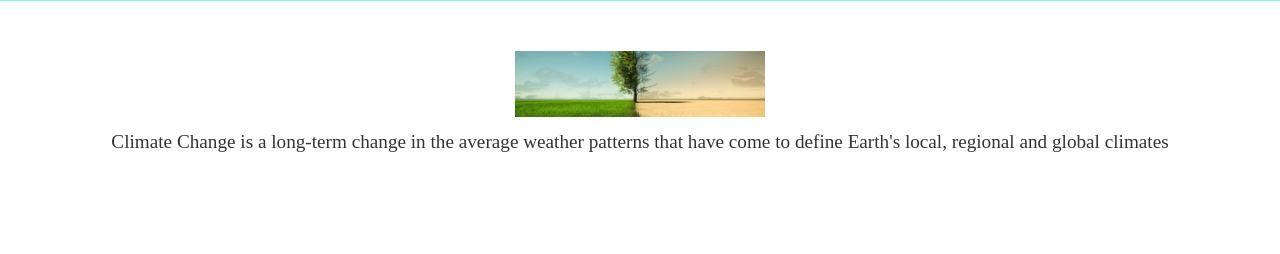
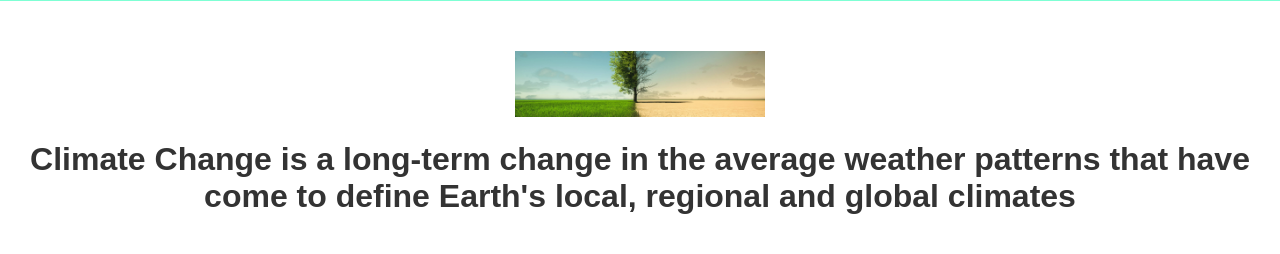
Before and after one commit to w1883045/eLife, a PHP site: page / in a window 1280 px wide. Shown: the part 316-570 px from the top of the page. Run offline with PHP 8.4, Linux system fonts and the light colour scheme.

Commit message:
Add files via upload

```diff
--- a/style.css
+++ b/style.css
@@ -127,11 +127,14 @@ nav ul li a:hover {
 
 .clickable-item {
     text-align: center;
+    width: 100%;
+    margin-bottom: 50px;
 }
 
 .clickable-container {
     display: inline-block;
     position: relative;
+    width: 100%;
     cursor: pointer;
 }
 
@@ -142,13 +145,14 @@ nav ul li a:hover {
 }
 
 .clickable-image:hover {
-    transform: scale(1.1);
-    opacity: 0.9;
+    transform: scale(1.02);
+    opacity: 1.2;
 }
 
 .image-text {
-    margin-top: 10px;
-    font-size: 1.2em;
+    margin-top: 20px;
+    font-size: 2em;
+    font-weight: 700;
     color: #333;
-    font-family: 'Lora', serif;
+    font-family: 'Poppins', sans-serif;
 }
```
